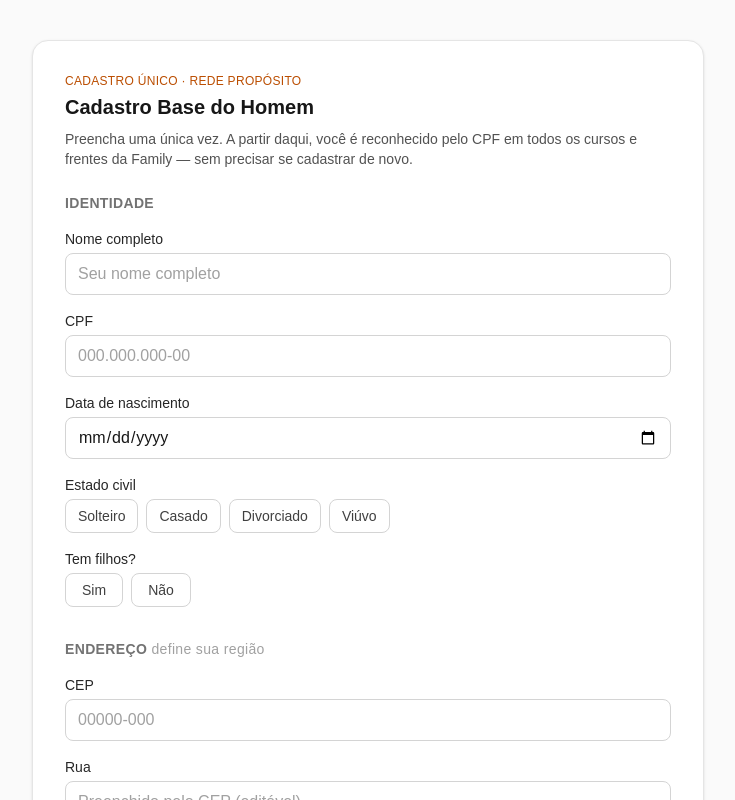
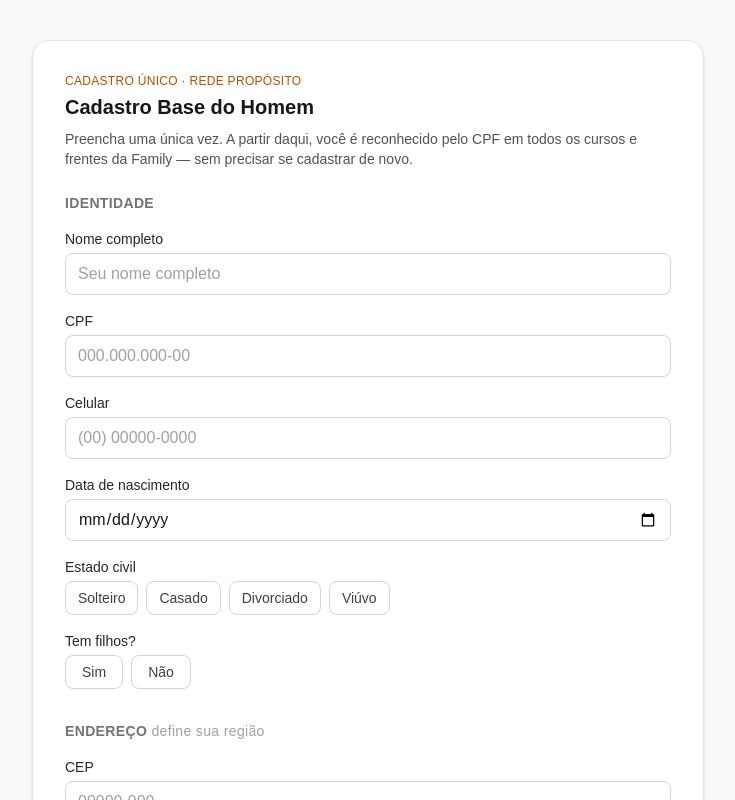
Before and after one commit to jhonatask/p3web, a Next.js app: page /cadastro-base in a window 1280 px wide. Shown: the top 800 px of the page, without its empty margins (272-1007 px from the left). Built offline with nearby package versions, Linux system fonts and the light colour scheme.

Commit message:
corrige cadastro base nao salvando o celular do participante

```diff
--- a/components/FormularioCadastroBase.tsx
+++ b/components/FormularioCadastroBase.tsx
@@ -9,7 +9,7 @@ import {
   type ParticipanteCadastroRequest,
   type TempoNaFamily,
 } from "@/lib/api";
-import { mascararCep, mascararCpf } from "@/lib/masks";
+import { mascararCelular, mascararCep, mascararCpf } from "@/lib/masks";
 import { validarCpf } from "@/lib/cpf";
 import { somenteDigitos } from "@/lib/texto";
 import { buscarEnderecoPorCep } from "@/lib/viacep";
@@ -49,6 +49,7 @@ const GCS_DISPONIVEIS = ["GC de Casais", "GC de Homens"];
 type CamposFormulario = {
   nome: string;
   cpf: string;
+  celular: string;
   dataNascimento: string;
   estadoCivil: EstadoCivil | null;
   temFilhos: boolean | null;
@@ -81,6 +82,7 @@ type ErrosFormulario = Partial<Record<keyof CamposFormulario, string>>;
 const CAMPOS_INICIAIS: CamposFormulario = {
   nome: "",
   cpf: "",
+  celular: "",
   dataNascimento: "",
   estadoCivil: null,
   temFilhos: null,
@@ -122,6 +124,10 @@ function validarCampos(campos: CamposFormulario): ErrosFormulario {
 
   if (!validarCpf(campos.cpf)) {
     erros.cpf = "CPF inválido. Confira os números digitados.";
+  }
+
+  if (somenteDigitos(campos.celular).length < 10) {
+    erros.celular = "Informe um celular válido, com DDD.";
   }
 
   if (!campos.dataNascimento) {
@@ -239,6 +245,7 @@ export default function FormularioCadastroBase({ onCadastroConcluido, cpfInicial
     const dados: ParticipanteCadastroRequest = {
       nome: campos.nome.trim(),
       cpf: somenteDigitos(campos.cpf),
+      celular: somenteDigitos(campos.celular),
       dataNascimento: campos.dataNascimento,
       estadoCivil: campos.estadoCivil as EstadoCivil,
       temFilhos: campos.temFilhos === true,
@@ -316,6 +323,17 @@ export default function FormularioCadastroBase({ onCadastroConcluido, cpfInicial
           inputMode="numeric"
           autoComplete="off"
           placeholder="000.000.000-00"
+        />
+
+        <CampoTexto
+          id={`${idBase}-celular`}
+          label="Celular"
+          valor={campos.celular}
+          onChange={(valor) => atualizarCampo("celular", mascararCelular(valor))}
+          erro={erros.celular}
+          inputMode="numeric"
+          autoComplete="tel"
+          placeholder="(00) 00000-0000"
         />
 
         <CampoTexto
--- a/lib/api.ts
+++ b/lib/api.ts
@@ -86,6 +86,7 @@ export type TempoNaFamily = "MENOS_6_MESES" | "DE_6_MESES_A_1_ANO" | "DE_1_A_3_A
 export type ParticipanteCadastroRequest = {
   nome: string;
   cpf: string;
+  celular: string;
   dataNascimento: string;
   estadoCivil: EstadoCivil;
   temFilhos: boolean;
```
